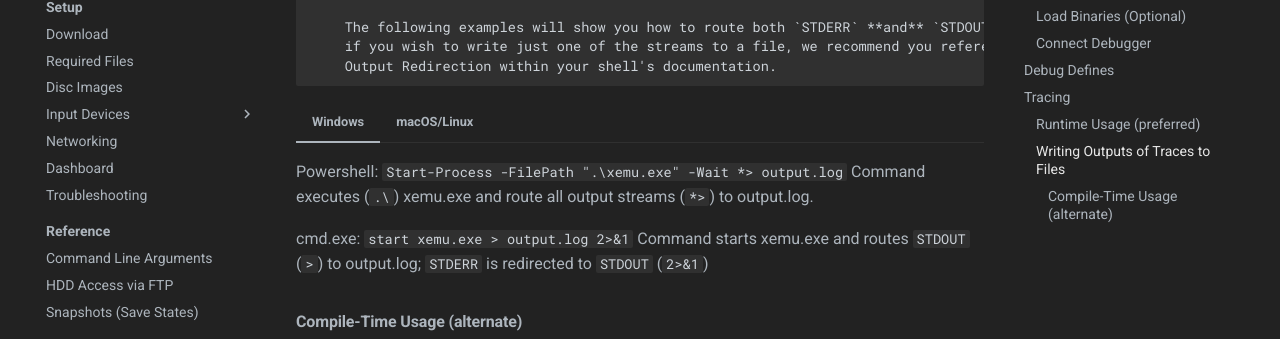
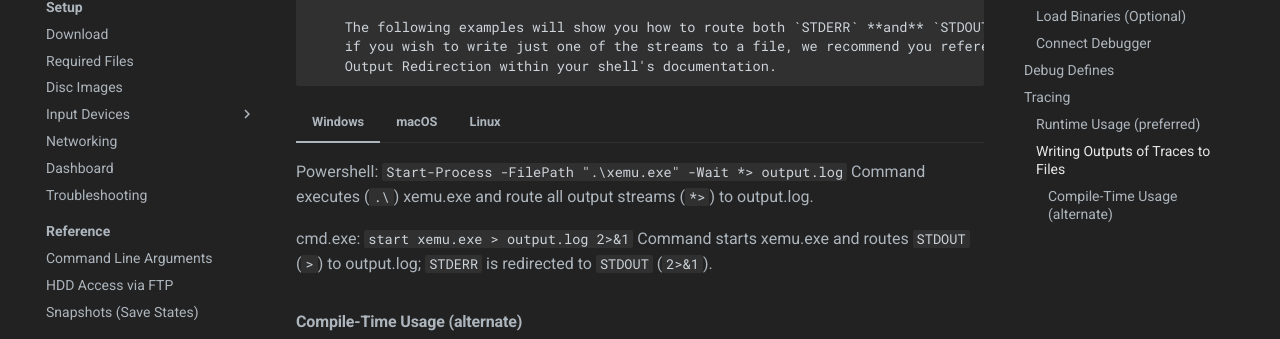
Before and after one commit to xemu-project/xemu-website, an MkDocs documentation site: the page built from docs/docs/dev/debug/guest.md, in a window 1280 px wide and 900 px high, scrolled down 2145 px. Shown: the part 146-485 px from the top of the window. Built offline with MkDocs 1.6.1 and Material for MkDocs 9.7.7, drawn with Linux system fonts in a browser that asks for light colours; comment, search, counter and statistics services are not loaded; part of the change alters nothing that is shown.

Commit message:
Fix macOS method & some language
Thanks to abaire for feedback
Add some punctuation and adjust language to be clearere

```diff
--- a/docs/docs/dev/debug/guest.md
+++ b/docs/docs/dev/debug/guest.md
@@ -90,14 +90,20 @@ Most shells have functions that allow you to control where the output streams `S
 
     cmd.exe:
     `start xemu.exe > output.log 2>&1`
-    Command starts xemu.exe and routes `STDOUT` (`>`) to output.log; `STDERR` is redirected to `STDOUT` (`2>&1`)
+    Command starts xemu.exe and routes `STDOUT` (`>`) to output.log; `STDERR` is redirected to `STDOUT` (`2>&1`).
 
-=== "macOS/Linux"
+=== "macOS"
 
-    macOS uses zsh by default since 2019. Linux distributions usually use bash.
+    macOS uses zsh by default since 2019.
+    `./xemu.app/Contents/MacOS/xemu &> output.log`
+    Command executes the binary inside of the package (`./xemu.app/Contents/MacOS/xemu`) and routes all output streams (`&>`) to output.log.
+
+=== "Linux"
+
+    Linux distributions usually use bash.
     zsh/bash/fish:
     `./xemu.AppImage &> output.log`
-    Command executes the AppImage (`./) and routes all output streams (`&>`) to output.log
+    Command executes the AppImage (`./`) and routes all output streams (`&>`) to output.log.
 
 #### Compile-Time Usage (alternate)
 
```
